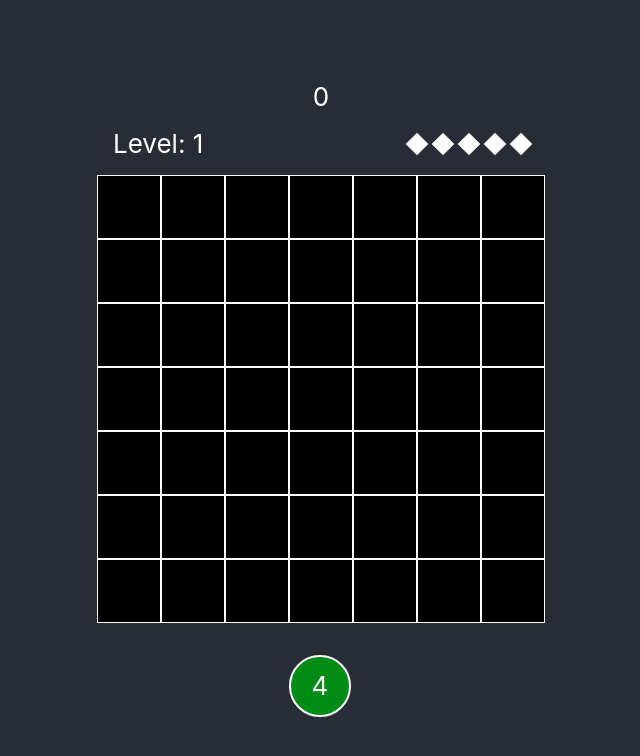
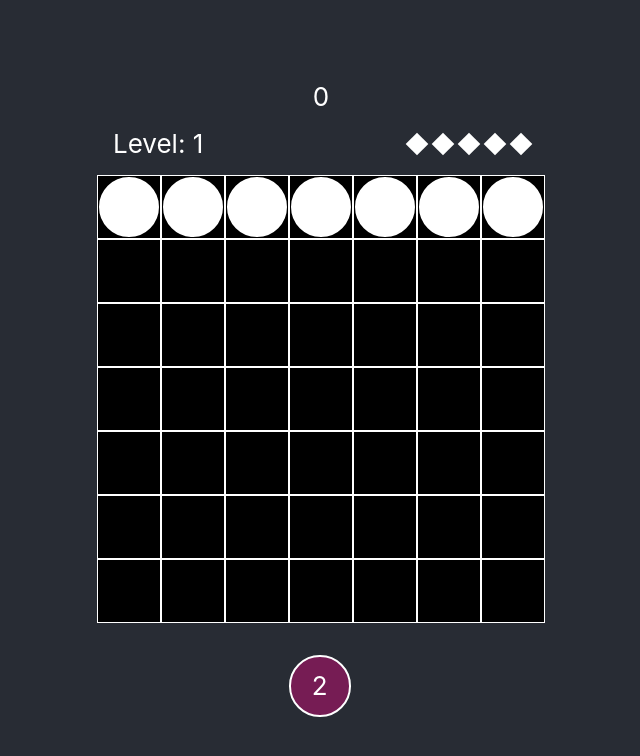
Before and after one commit to conmart/seven-up, a React (Create React App) app: page / in a window 1280 px wide. Shown: the top 756 px of the page, without its empty margins (319-959 px from the left). Built offline with nearby package versions, Linux system fonts and the light colour scheme.

Commit message:
new game working and manipulating deep copies instead of state

```diff
--- a/src/components/endGame.tsx
+++ b/src/components/endGame.tsx
@@ -1,7 +1,14 @@
 import React from 'react';
 
-const EndGame = () => {
-  return <div className="endGame">Game Over</div>;
+const EndGame: React.FC<{ newGame: () => any }> = ({ newGame }) => {
+  return (
+    <div className="endGame">
+      Game Over
+      <button className="newGame" onClick={newGame}>
+        New Game
+      </button>
+    </div>
+  );
 };
 
 export default EndGame;
--- a/src/components/gameBoard.tsx
+++ b/src/components/gameBoard.tsx
@@ -1,11 +1,15 @@
 import React, { useState, useEffect } from 'react';
 import {
   calcMultiplier,
-  randomBallValue,
   processExplosions,
   addBlockRow,
+} from '../turnLogicHelpers';
+import {
   nextZero,
-} from '../turnLogic';
+  randomBallValue,
+  newGameState,
+  deepCopyGameGrid,
+} from '../utils';
 
 import GameGrid from './gameGrid';
 import NextBall from './nextBall';
@@ -25,29 +29,10 @@ interface GameState {
 }
 
 const GameBoard = () => {
-  const [state, setState] = useState<GameState>({
-    gameGrid: [
-      [0, 0, 0, 0, 0, 0, 0],
-      [0, 0, 0, 0, 0, 0, 0],
-      [0, 0, 0, 0, 0, 0, 0],
-      [0, 0, 0, 0, 0, 0, 0],
-      [0, 0, 0, 0, 0, 0, 0],
-      [0, 0, 0, 0, 0, 0, 0],
-      [0, 0, 0, 0, 0, 0, 0],
-    ],
-    nextBallValue: randomBallValue(),
-    score: 0,
-    level: 1,
-    turnsLeft: 5,
-    combo: 1,
-    checkForMoreExplosions: false,
-    gameOver: false,
-    turnInProgress: false,
-  });
+  const [state, setState] = useState<GameState>({ ...newGameState });
 
   useEffect(() => {
     if (state.gameOver) {
-      console.log('game is over');
     } else if (state.checkForMoreExplosions) {
       setTimeout(() => {
         processTurn();
@@ -58,7 +43,9 @@ const GameBoard = () => {
   });
 
   const newLevel = () => {
-    const [updatedGameGrid, gameOver] = addBlockRow([...state.gameGrid]);
+    const [updatedGameGrid, gameOver] = addBlockRow(
+      deepCopyGameGrid(state.gameGrid)
+    );
     setState((prev) => ({
       ...prev,
       gameGrid: updatedGameGrid,
@@ -84,9 +71,9 @@ const GameBoard = () => {
   };
 
   const processTurn = () => {
-    let [updatedGameGrid, explosionCount] = processExplosions([
-      ...state.gameGrid,
-    ]);
+    let [updatedGameGrid, explosionCount] = processExplosions(
+      deepCopyGameGrid(state.gameGrid)
+    );
     setState((prev) => ({
       ...prev,
       gameGrid: updatedGameGrid,
@@ -98,7 +85,7 @@ const GameBoard = () => {
 
   const shootBall = (columnIndex: number) => {
     if (!state.turnInProgress) {
-      let updatedGameGrid = [...state.gameGrid];
+      let updatedGameGrid = deepCopyGameGrid(state.gameGrid);
       const nextOpenSquare = nextZero(updatedGameGrid[columnIndex]);
       if (nextOpenSquare >= 0 && nextOpenSquare < 8) {
         updatedGameGrid[columnIndex][nextOpenSquare] = state.nextBallValue;
@@ -114,6 +101,10 @@ const GameBoard = () => {
     }
   };
 
+  const newGame = () => {
+    setState(() => newGameState);
+  };
+
   return (
     <div className="gameBoard">
       <ScoreBoard
@@ -121,9 +112,9 @@ const GameBoard = () => {
         level={state.level}
         turnsLeft={state.turnsLeft}
       />
-      <GameGrid gameGrid={[...state.gameGrid]} shootBall={shootBall} />
+      <GameGrid gameGrid={state.gameGrid} shootBall={shootBall} />
       <NextBall value={state.nextBallValue} />
-      {state.gameOver && <EndGame />}
+      {state.gameOver && <EndGame newGame={newGame} />}
     </div>
   );
 };
--- a/src/index.css
+++ b/src/index.css
@@ -133,13 +133,20 @@ code {
   font-size: 55px;
   position: absolute;
   color: red;
-  height: 6rem;
+  height: 12rem;
   background-color: rgba(0, 0, 0, 0.7);
   width: 45rem;
   max-width: 100%;
   border-top: 3px solid;
   border-bottom: 3px solid;
   display: flex;
-  justify-content: center;
+  justify-content: space-evenly;
   align-items: center;
+  flex-direction: column;
 }
+
+.newGame {
+  cursor: pointer;
+  padding: 1rem;
+  font-size: large;
+}
--- a/src/turnLogic.tsx
+++ b/src/turnLogicHelpers.tsx
@@ -1,3 +1,5 @@
+import { nextZero, randomBallValue } from "./utils";
+
 let explosionCoordinates = new Set<number[]>();
 let ballsToExplode: { [key: number]: number[] } = {};
 let gameGrid: number[][] = [];
@@ -111,14 +113,6 @@ export const addBlockRow = (gameGrid: number[][]): [number[][], boolean] => {
   return [gameGrid, gameOver];
 };
 
-export const randomBallValue = () => {
-  return Math.floor(Math.random() * 7) + 1;
-};
-
-export const nextZero = (gridColumn: number[]) => {
-  return gridColumn.findIndex((element) => element === 0);
-};
-
 export const calcMultiplier = (combo: number): number => {
   let multiplier = 7;
   let start = 2;
--- /dev/null
+++ b/src/utils.tsx
@@ -0,0 +1,47 @@
+export const nextZero = (gridColumn: number[]) => {
+  return gridColumn.findIndex((element) => element === 0);
+};
+
+export const randomBallValue = () => {
+  return Math.floor(Math.random() * 7) + 1;
+};
+
+const emptyGameGrid = [
+  [9, 0, 0, 0, 0, 0, 0],
+  [9, 0, 0, 0, 0, 0, 0],
+  [9, 0, 0, 0, 0, 0, 0],
+  [9, 0, 0, 0, 0, 0, 0],
+  [9, 0, 0, 0, 0, 0, 0],
+  [9, 0, 0, 0, 0, 0, 0],
+  [9, 0, 0, 0, 0, 0, 0],
+];
+
+// const generateStartSeed = () => {
+//   let newGameGrid = [...emptyGameGrid];
+//   for (let i = 0; i < 10; i++) {
+//     const column = Math.floor(Math.random() * 7);
+//     let availableSlot = nextZero(newGameGrid[column]);
+//     newGameGrid[column][availableSlot] = randomBallValue();
+//   }
+//   console.log(newGameGrid)
+//   debugger;
+//   return newGameGrid
+// };
+
+export const deepCopyGameGrid = (gameGrid: number[][]) => {
+  let gameGridCopy: number[][] = [];
+  gameGrid.forEach((column) => gameGridCopy.push([...column]));
+  return gameGridCopy;
+};
+
+export const newGameState = {
+  gameGrid: deepCopyGameGrid(emptyGameGrid),
+  nextBallValue: randomBallValue(),
+  score: 0,
+  level: 1,
+  turnsLeft: 5,
+  combo: 1,
+  checkForMoreExplosions: false,
+  gameOver: false,
+  turnInProgress: false,
+};
```
